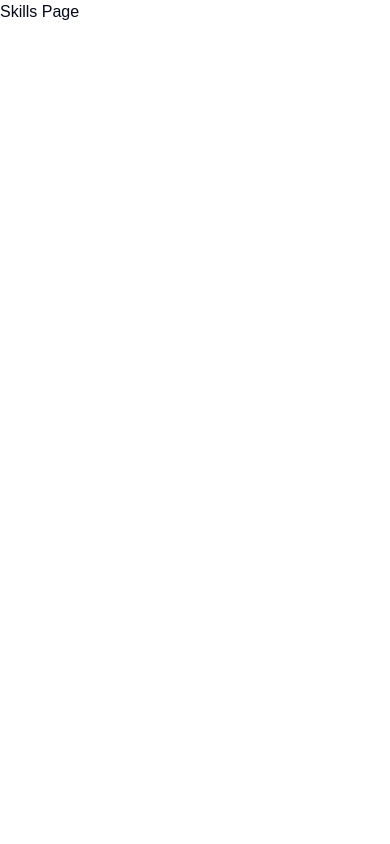
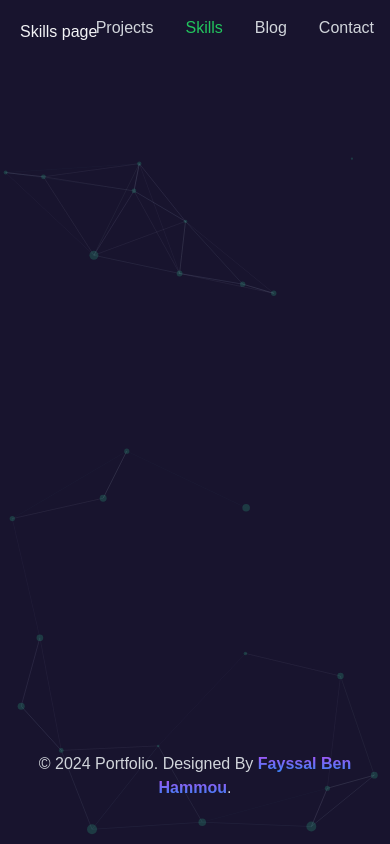
Before and after one commit to patassel/portfolio_web, a Next.js app: page /skills in a window 390 px wide. Built offline with nearby package versions, Linux system fonts and the light colour scheme.

Commit message:
refactor: integration of a layout and a createContext for dialogs

```diff
--- a/src/app/layout.tsx
+++ b/src/app/layout.tsx
@@ -1,7 +1,17 @@
-import type { Metadata } from "next";
-import localFont from "next/font/local";
-import "./globals.css";
+// src/app/layout.tsx
+"use client";
 
+import React, { ReactNode } from "react";
+import NavigationTabs from "@/components/tab-navigation"; // Chemin vers votre composant de navigation
+import AlertDialog from "@/components/dialog"; // Chemin vers votre composant de dialog
+import { DialogProvider, useDialog } from "@/components/dialog/dialog_context"; // Fournisseur de contexte pour les dialogues
+import ParticlesContainer from "@/components/animations/particles"; // Chemin vers votre composant Particles
+import localFont from "next/font/local"; // Pour les polices locales
+import "./globals.css"; // Importez vos styles globaux
+import { motion } from "framer-motion";
+import styles from "../styles/Home.module.css"; // Importer vos styles
+
+// Importer les polices locales
 const geistSans = localFont({
   src: "./fonts/GeistVF.woff",
   variable: "--font-geist-sans",
@@ -13,23 +23,68 @@ const geistMono = localFont({
   weight: "100 900",
 });
 
-export const metadata: Metadata = {
-  title: "Create Next App",
-  description: "Generated by create next app",
-};
-
-export default function RootLayout({
-  children,
-}: Readonly<{
-  children: React.ReactNode;
-}>) {
+// Composant principal qui encapsule le tout
+export default function RootLayout({ children }: { children: ReactNode }) {
   return (
+    <DialogProvider>
       <html lang="en">
+        <head>
+          <title>{"Fayssal Ben Hammou"}</title> {/* Définir le titre ici */}
+          <meta name="description" content={"Portfolio"} />
+          {/* <link rel="icon" href={metadata.icons.icon} />{" "} */}
+          {/* Lien vers l'icône */}
+        </head>
         <body
           className={`${geistSans.variable} ${geistMono.variable} antialiased`}
         >
-        {children}
+          <ClientComponent>{children}</ClientComponent>
         </body>
       </html>
+    </DialogProvider>
   );
 }
+
+// Composant client
+const ClientComponent = ({ children }: { children: ReactNode }) => {
+  const { isDialogOpen, dialogTitle, dialogMessage, handleCloseDialog } =
+    useDialog(); // Utilisez le hook pour obtenir l'état du dialog
+
+  return (
+    <div className={styles.container}>
+      {" "}
+      {/* Appliquer le style du conteneur */}
+      {/* AppBar */}
+      <header className={styles.header}>
+        {" "}
+        {/* Appliquer le style du header */}
+        <NavigationTabs />
+      </header>
+      {/* Contenu principal de votre application */}
+      <main className="flex-grow">{children}</main>
+      {/* Afficher le dialog si ouvert */}
+      {isDialogOpen && (
+        <AlertDialog
+          title={dialogTitle}
+          message={dialogMessage}
+          onClose={handleCloseDialog}
+        />
+      )}
+      {/* Footer */}
+      <footer className="bg-transparent py-6 text-center w-full">
+        <motion.p
+          initial={{ opacity: 0 }}
+          animate={{ opacity: 1 }}
+          transition={{ delay: 0.5 }}
+          className="text-gray-300"
+        >
+          © 2024 Portfolio. Designed By{" "}
+          <span className="font-bold bg-gradient-to-t from-blue-500 to-purple-500 bg-clip-text text-transparent">
+            Fayssal Ben Hammou
+          </span>
+          .
+        </motion.p>
+      </footer>
+      <ParticlesContainer />
+    </div>
+  );
+};
--- a/src/app/skills/page.tsx
+++ b/src/app/skills/page.tsx
@@ -1,3 +1,11 @@
+"use client";
+
+import NavigationTabs from "@/components/tab-navigation";
+import styles from "@/styles/home.module.css"; // Utiliser l'alias @ pour référencer le dossier styles
+import { useState } from "react";
+import AlertDialog from "@/components/dialog";
+import { useDialog } from "@/components/dialog/dialog_context";
+
 export default function Page() {
-  return <p>Skills Page</p>;
+  return <p>Skills page</p>;
 }
--- /dev/null
+++ b/src/components/dialog/dialog_context.tsx
@@ -0,0 +1,59 @@
+// src/context/DialogContext.tsx
+
+"use client";
+
+import React, { createContext, useContext, useState, ReactNode } from "react";
+
+// Définir le type pour le contexte
+interface DialogContextType {
+  isDialogOpen: boolean;
+  dialogTitle: string;
+  dialogMessage: string;
+  handleOpenDialog: (title: string, message: string) => void;
+  handleCloseDialog: () => void;
+}
+
+// Créer le contexte
+const DialogContext = createContext<DialogContextType | undefined>(undefined);
+
+// Composant provider pour le contexte
+export const DialogProvider: React.FC<{ children: ReactNode }> = ({
+  children,
+}) => {
+  const [isDialogOpen, setDialogOpen] = useState(false);
+  const [dialogTitle, setDialogTitle] = useState("");
+  const [dialogMessage, setDialogMessage] = useState("");
+
+  const handleOpenDialog = (title: string, message: string) => {
+    setDialogTitle(title);
+    setDialogMessage(message);
+    setDialogOpen(true);
+  };
+
+  const handleCloseDialog = () => {
+    setDialogOpen(false);
+  };
+
+  return (
+    <DialogContext.Provider
+      value={{
+        isDialogOpen,
+        dialogTitle,
+        dialogMessage,
+        handleOpenDialog,
+        handleCloseDialog,
+      }}
+    >
+      {children}
+    </DialogContext.Provider>
+  );
+};
+
+// Hook pour utiliser le contexte
+export const useDialog = () => {
+  const context = useContext(DialogContext);
+  if (!context) {
+    throw new Error("useDialog must be used within a DialogProvider");
+  }
+  return context;
+};
--- a/src/components/tab-navigation/index.tsx
+++ b/src/components/tab-navigation/index.tsx
@@ -1,56 +1,67 @@
+// src/components/tab-navigation/index.tsx
+"use client"; // Indique que ce composant doit être rendu côté client
+
 import React from "react";
 import { motion } from "framer-motion";
-import { title } from "process";
+import { useRouter, usePathname } from "next/navigation";
+import { useDialog } from "@/components/dialog/dialog_context"; // Importer le hook du contexte
 
-interface NavigationProps {
-  onOpenDialog: (title: string, message: string) => void; // Fonction pour ouvrir le dialog
+const NavigationTabs: React.FC = () => {
+  const router = useRouter();
+  const pathname = usePathname();
+  const { handleOpenDialog } = useDialog(); // Obtenez la fonction pour ouvrir le dialog
+
+  const handleClick = (item: string) => {
+    if (item === "Skills") {
+      router.push("/skills"); // Naviguer vers la page Skills
+    } else {
+      let message;
+      switch (item) {
+        case "Projects":
+          message = "Projects page is under construction.";
+          break;
+        case "Blog":
+          message = "Blog page is under construction.";
+          break;
+        case "Contact":
+          message = "Contact page is under construction.";
+          break;
+        default:
+          message = "Sorry, this action is not available at the moment.";
       }
+      handleOpenDialog(item, message); // Ouvrir le dialog en utilisant le contexte
+    }
+  };
 
-const NavigationTabs: React.FC<NavigationProps> = ({ onOpenDialog }) => {
   return (
     <div className="absolute top-0 left-0 right-0 flex justify-end p-4 bg-transparent z-10">
       <nav>
         <ul className="flex space-x-8 text-gray-300">
-          {["Projects", "Skills", "Blog", "Contact"].map((item) => (
+          {["Projects", "Skills", "Blog", "Contact"].map((item) => {
+            // Vérifie si l'onglet est actif
+            const isActive = pathname === `/${item.toLowerCase()}`;
+
+            return (
               <motion.li
                 key={item}
                 whileHover={{ scale: 1.1, color: "green" }}
                 transition={{ duration: 0.2 }}
               >
                 <a
-                href={`#${item.toLowerCase()}`}
-                className="hover:text-green-500"
+                  href="#"
+                  className={`hover:text-green-500 ${
+                    isActive ? "text-green-500" : "text-gray-300"
+                  }`}
                   onClick={(e) => {
-                  e.preventDefault(); // Empêche le comportement par défaut
-                  let message; // Variable pour le message
-
-                  // Utilisation du switch statement pour définir le message en fonction de l'onglet
-                  switch (item) {
-                    case "Projects":
-                      message = "Projects page is under construction."; // Message pour "Projects"
-                      break;
-                    case "Skills":
-                      message = "Skills page is under construction."; // Message pour "Skills"
-                      break;
-                    case "Blog":
-                      message = "Blog page is under construction."; // Message pour "Blog"
-                      break;
-                    case "Contact":
-                      message = "Contact page is under construction."; // Message pour "Contact"
-                      break;
-                    default:
-                      message =
-                        "Sorry, this action is not available at the moment."; // Message par défaut
-                      break;
-                  } // Ouvre le dialog
-
-                  onOpenDialog(item, message);
+                    e.preventDefault(); // Empêche le comportement par défaut du lien
+                    handleClick(item); // Gérer le clic
                   }}
                 >
                   {item}
                 </a>
               </motion.li>
-          ))}
+            );
+          })}
         </ul>
       </nav>
     </div>
--- a/src/styles/home.module.css
+++ b/src/styles/home.module.css
@@ -1,10 +1,31 @@
 /* styles/Home.module.css */
 .container {
-  @apply min-h-screen flex flex-col bg-darkGreen text-gray-100 relative; /* Utilisation du vert sombre pour le fond */
+  @apply min-h-screen flex flex-col bg-darkGreen text-gray-100 relative;
+  padding: 5px;
 }
 
 .header {
   @apply absolute top-0 left-0 right-0 flex justify-end p-4 bg-transparent z-10;
 }
 
+/* for mobile interface */
+@media (max-width: 640px) {
+  .container {
+    padding: 20px;
+  }
+
+  .header {
+    text-align: center;
+  }
+
+  .left-section {
+    width: 100%;
+  }
+
+  .right-section {
+    width: 100%;
+    margin-top: 20px;
+  }
+}
+
 /* Ajoute d'autres styles si nécessaire */
```
Also changed, not shown: src/app/page.tsx (+13 -67 lines). Lines whose indentation alone changed are shown as unchanged.
